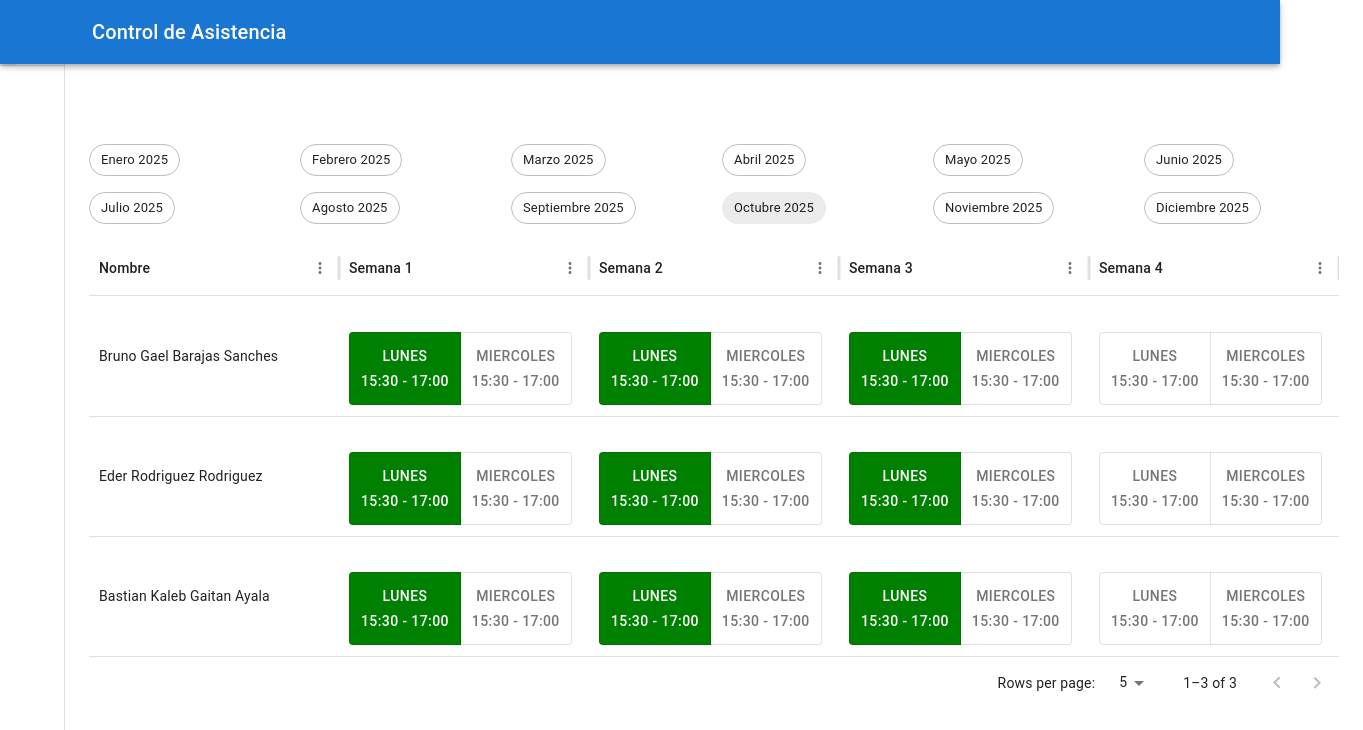
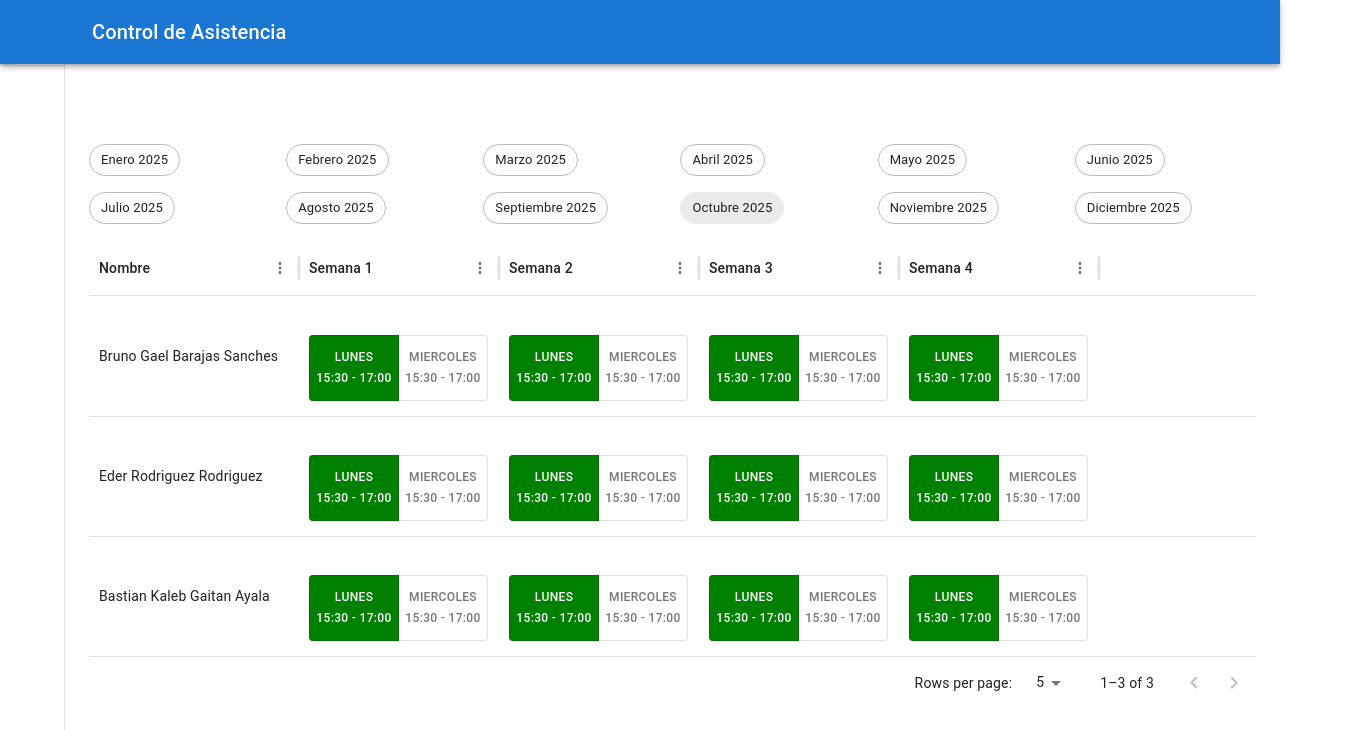
Before and after one commit to luisiy01/lm-robotica-front, a React (Vite) app: page / in a window 1280 px wide. Shown: the top 730 px of the page, 1363 px wide, since content can reach past the window. Built offline with nearby package versions, Linux system fonts and the light colour scheme; no server answers; some icons are missing.

Commit message:
fix asistencia ui

```diff
--- a/src/components/Asistencia/Asistencia.tsx
+++ b/src/components/Asistencia/Asistencia.tsx
@@ -1,11 +1,7 @@
 import { useState } from "react";
 import { DataGrid } from "@mui/x-data-grid";
 import type { GridColDef } from "@mui/x-data-grid";
-import {
-  Grid,
-  ToggleButton,
-  ToggleButtonGroup,
-} from "@mui/material";
+import { Grid, ToggleButton, ToggleButtonGroup } from "@mui/material";
 import { useAsistencia } from "./hooks/useAsistencia";
 import { ChipsMeses } from "../Pagos/ChipsMeses";
 
@@ -24,11 +20,13 @@ const paginationModel = { page: 0, pageSize: 5 };
 export const Asistencia = () => {
   const columns: GridColDef[] = [
     { field: "id", headerName: "ID", width: 70 },
-    { field: "nombre", headerName: "Nombre", width: 250 },
+    { field: "nombre", headerName: "Nombre", width: 210 },
     {
       field: "semana1",
       headerName: "Semana 1",
-      width: 250,
+      width: 200,
+      sortable: false,
+      filterable: false,
       renderCell: (_params) => {
         const [formats, setFormats] = useState<string[]>(() => []);
 
@@ -46,7 +44,12 @@ export const Asistencia = () => {
             aria-label="text formatting"
           >
             <ToggleButton
-              style={{ backgroundColor: "green", color: "white" }}
+              style={{
+                backgroundColor: "green",
+                color: "white",
+                width: 90,
+                fontSize: 12,
+              }}
               value="fecha1"
               aria-label="bold"
             >
@@ -54,7 +57,11 @@ export const Asistencia = () => {
               <br />
               15:30 - 17:00
             </ToggleButton>
-            <ToggleButton value="fecha2" aria-label="italic">
+            <ToggleButton
+              value="fecha2"
+              aria-label="italic"
+              style={{ width: 90, fontSize: 12 }}
+            >
               Miercoles
               <br />
               15:30 - 17:00
@@ -66,7 +73,9 @@ export const Asistencia = () => {
     {
       field: "semana2",
       headerName: "Semana 2",
-      width: 250,
+      width: 200,
+      sortable: false,
+      filterable: false,
       renderCell: (_params) => {
         const [formats, setFormats] = useState<string[]>(() => []);
 
@@ -84,7 +93,12 @@ export const Asistencia = () => {
             aria-label="text formatting"
           >
             <ToggleButton
-              style={{ backgroundColor: "green", color: "white" }}
+              style={{
+                backgroundColor: "green",
+                color: "white",
+                width: 90,
+                fontSize: 12,
+              }}
               value="fecha1"
               aria-label="bold"
             >
@@ -92,7 +106,11 @@ export const Asistencia = () => {
               <br />
               15:30 - 17:00
             </ToggleButton>
-            <ToggleButton value="fecha2" aria-label="italic">
+            <ToggleButton
+              value="fecha2"
+              aria-label="italic"
+              style={{ width: 90, fontSize: 12 }}
+            >
               Miercoles
               <br />
               15:30 - 17:00
@@ -104,7 +122,9 @@ export const Asistencia = () => {
     {
       field: "semana3",
       headerName: "Semana 3",
-      width: 250,
+      width: 200,
+      sortable: false,
+      filterable: false,
       renderCell: (_params) => {
         const [formats, setFormats] = useState<string[]>(() => []);
 
@@ -122,7 +142,12 @@ export const Asistencia = () => {
             aria-label="text formatting"
           >
             <ToggleButton
-              style={{ backgroundColor: "green", color: "white" }}
+              style={{
+                backgroundColor: "green",
+                color: "white",
+                width: 90,
+                fontSize: 12,
+              }}
               value="fecha1"
               aria-label="bold"
             >
@@ -130,7 +155,11 @@ export const Asistencia = () => {
               <br />
               15:30 - 17:00
             </ToggleButton>
-            <ToggleButton value="fecha2" aria-label="italic">
+            <ToggleButton
+              value="fecha2"
+              aria-label="italic"
+              style={{ width: 90, fontSize: 12 }}
+            >
               Miercoles
               <br />
               15:30 - 17:00
@@ -142,7 +171,9 @@ export const Asistencia = () => {
     {
       field: "semana4",
       headerName: "Semana 4",
-      width: 250,
+      width: 200,
+      sortable: false,
+      filterable: false,
       renderCell: (_params) => {
         const [formats, setFormats] = useState<string[]>(() => []);
 
@@ -160,7 +191,12 @@ export const Asistencia = () => {
             aria-label="text formatting"
           >
             <ToggleButton
-              // style={{ backgroundColor: "green", color: "white" }}
+              style={{
+                backgroundColor: "green",
+                color: "white",
+                width: 90,
+                fontSize: 12,
+              }}
               value="fecha1"
               aria-label="bold"
             >
@@ -168,7 +204,11 @@ export const Asistencia = () => {
               <br />
               15:30 - 17:00
             </ToggleButton>
-            <ToggleButton value="fecha2" aria-label="italic">
+            <ToggleButton
+              value="fecha2"
+              aria-label="italic"
+              style={{ width: 90, fontSize: 12 }}
+            >
               Miercoles
               <br />
               15:30 - 17:00
```
